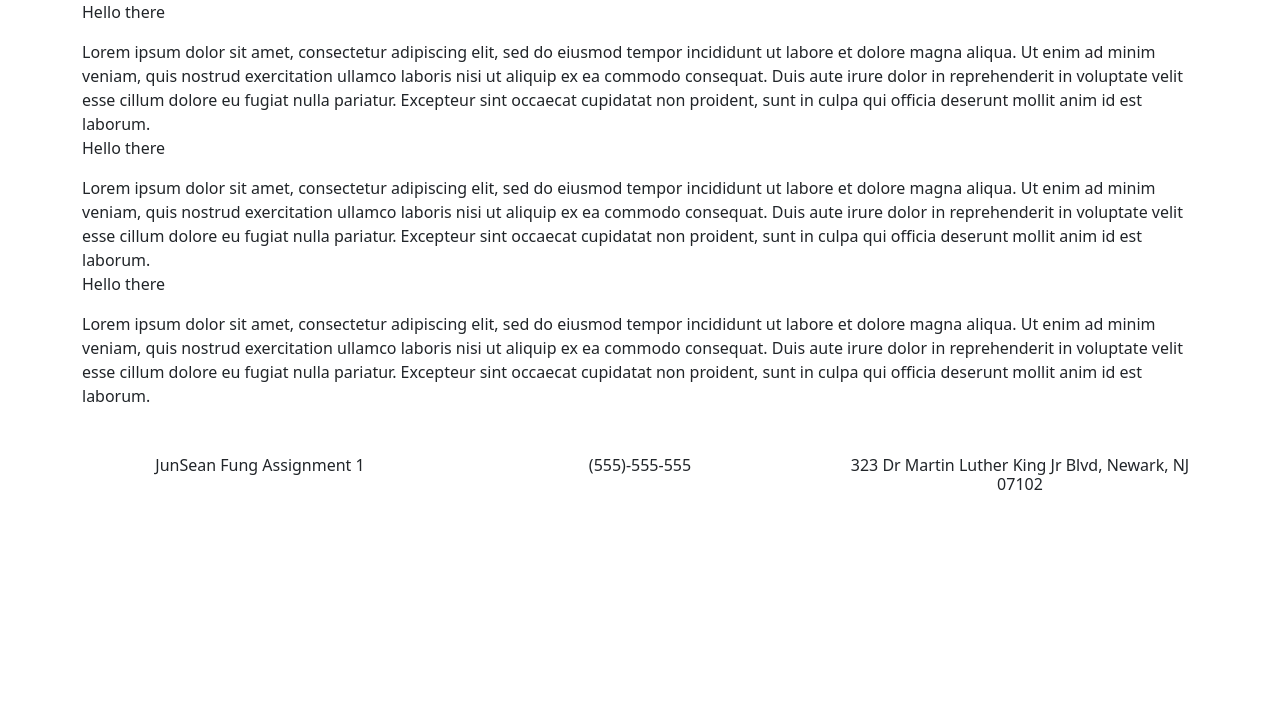
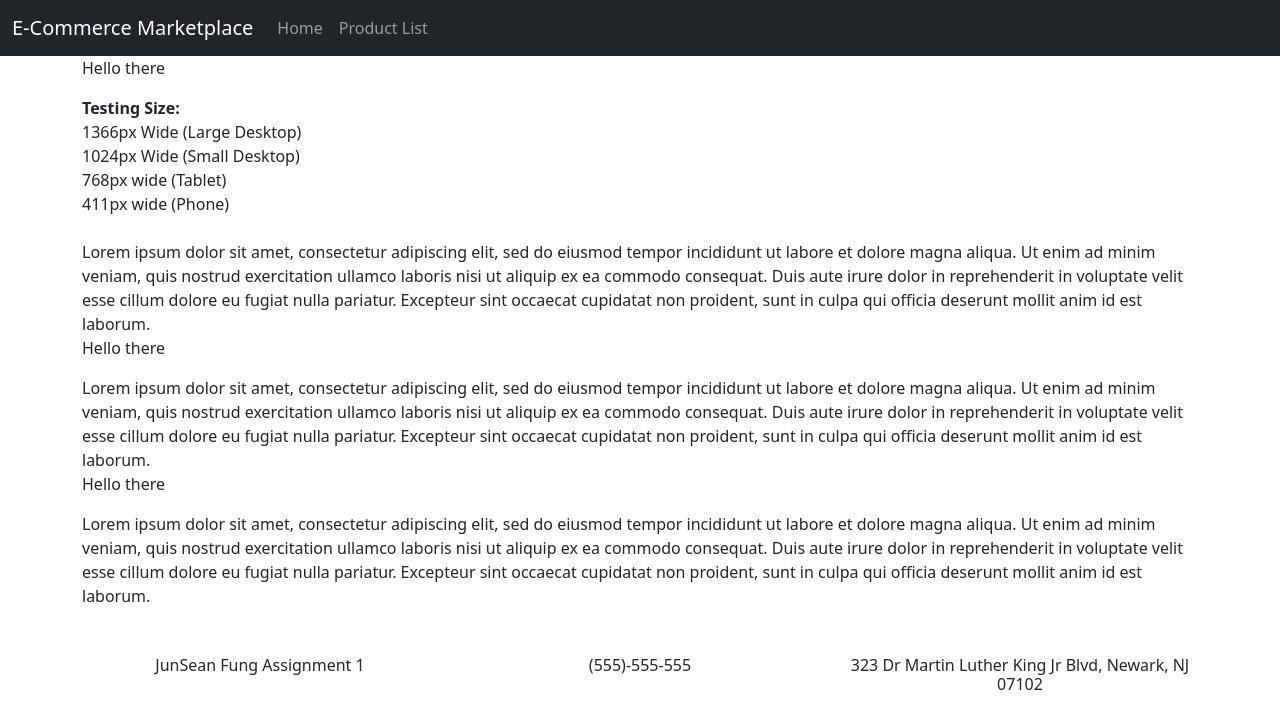
Before and after one commit to JunSean-Fung/is322_a1, a plain HTML site: page index.html in a window 1280 px wide. Drawn offline with nearby package versions, Linux system fonts and the light colour scheme.

Commit message:
small commit

```diff
--- a/index.html
+++ b/index.html
@@ -30,10 +30,38 @@
     </head>
 
     <body>
+        <nav class="navbar navbar-expand-sm navbar-dark bg-dark" aria-label="Third navbar example">
+            <div class="container-fluid">
+                <!-- Title -->
+                <a class="navbar-brand" href="#">E-Commerce Marketplace</a>
 
+                <!--Hamburger menu when resized-->
+                <button class="navbar-toggler" type="button" data-bs-toggle="collapse"
+                        data-bs-target="#navbarsExample03" aria-controls="navbarHome"
+                        aria-expanded="false" aria-label="Toggle navigation">
+                    <span class="navbar-toggler-icon"></span>
+                </button>
+                <div class="collapse navbar-collapse" id="navbarHome">
+                    <ul class="navbar-nav me-auto mb-2 mb-sm-0">
+                        <li class="nav-item active">
+                            <a class="nav-link" aria-current="page" href="#">Home</a>
+                        </li>
+                        <!-- Product List link-->
+                        <li class="nav-item">
+                            <a class="nav-link" href="#">Product List</a>
+                        </li>
+                    </ul>
+                </div>
+            </div>
+        </nav>
         <div class="container">
             <!-- Content here -->
             <p> Hello there</p>
+            <b>Testing Size:</b><br>
+            1366px Wide (Large Desktop)<br>
+            1024px Wide (Small Desktop)<br>
+            768px wide (Tablet)<br>
+            411px wide (Phone)<br><br>
             Lorem ipsum dolor sit amet, consectetur adipiscing elit,
             sed do eiusmod tempor incididunt ut labore et dolore magna aliqua.
             Ut enim ad minim veniam, quis nostrud exercitation ullamco laboris
```
